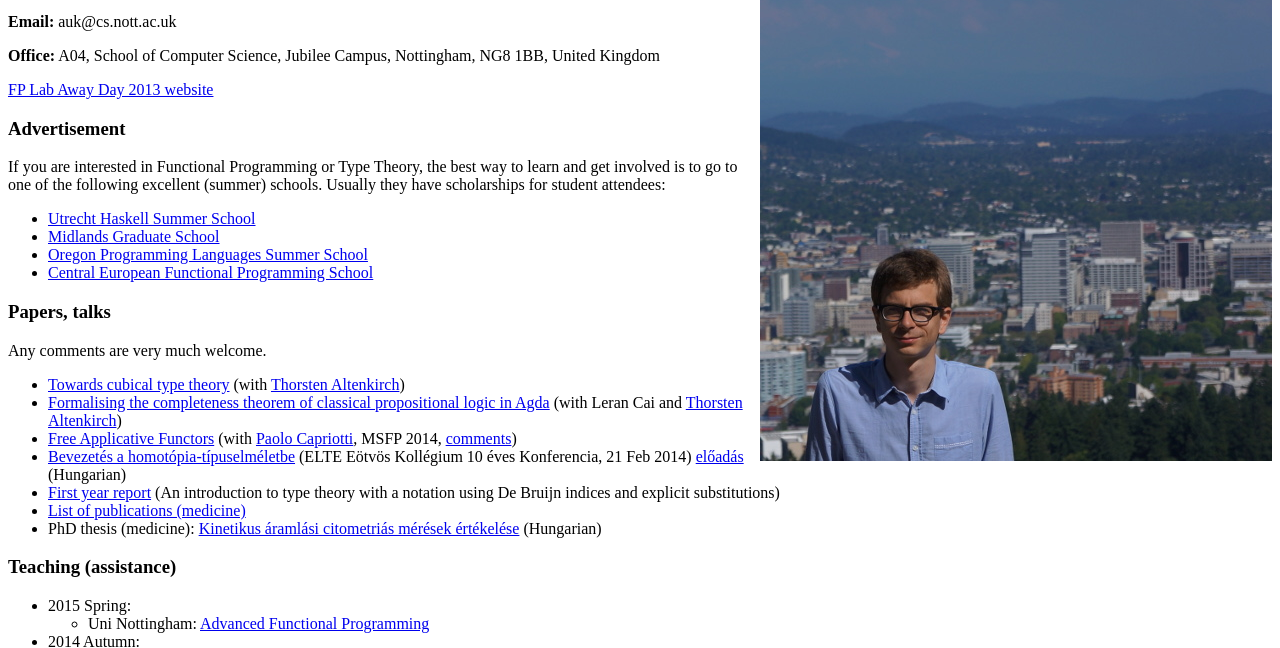
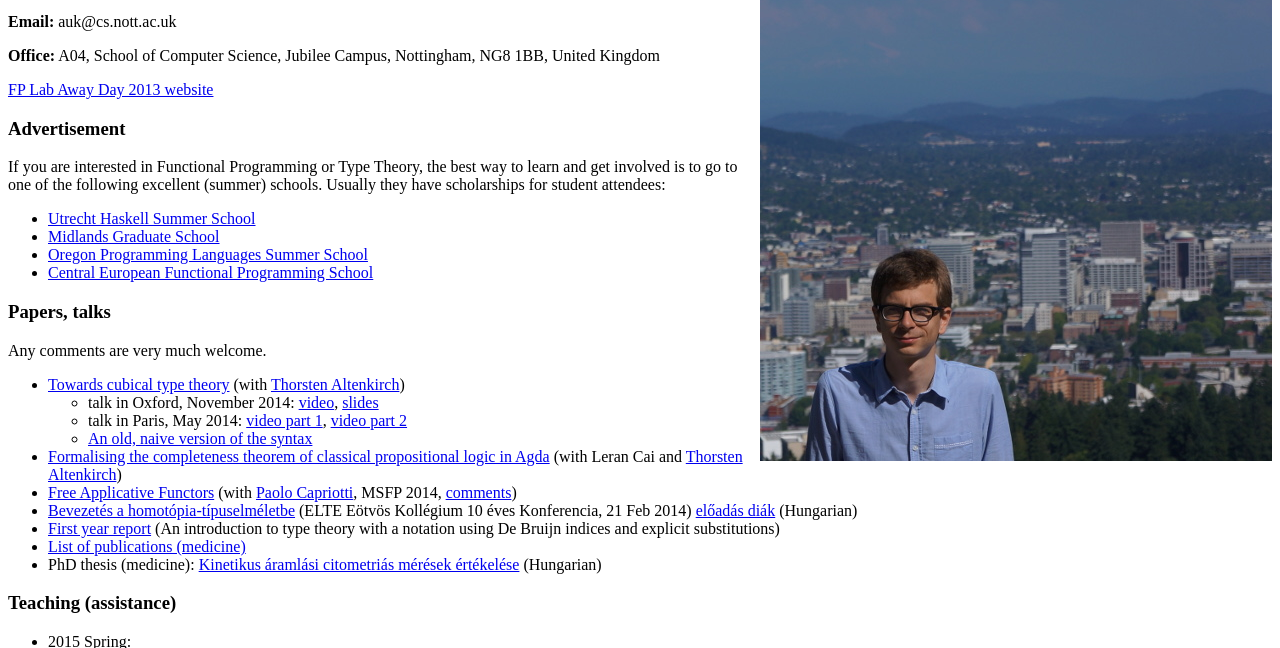
Before and after one commit to akaposi/akaposi.github.io, a plain HTML site: page index.html in a window 1280 px wide. Shown: the part 119-767 px from the top of the page. Drawn offline with Linux system fonts and the light colour scheme.

Commit message:
add talks

```diff
--- a/index.html
+++ b/index.html
@@ -53,9 +53,14 @@
 
 <ul>
 <li><a href="nominal.pdf">Towards cubical type theory</a> (with <a href="http://cs.nott.ac.uk/~txa">Thorsten Altenkirch</a>)
+    <ul>
+    <li>talk in Oxford, November 2014: <a href="https://www.youtube.com/watch?v=Pjz9xRSJHJw">video</a>, <a href="pres_oxford.pdf">slides</a>
+    <li>talk in Paris, May 2014: <a href="https://www.youtube.com/watch?v=B59Gy1nSzSE">video part 1</a>, <a href="https://www.youtube.com/watch?v=pvYdXPtRNDY">video part 2</a>
+    <li><a href="http://www.cs.nott.ac.uk/~txa/publ/ctt.pdf">An old, naive version of the syntax</a>
+    </ul>
 <li><a href="proplogic.pdf">Formalising the completeness theorem of classical propositional logic in Agda</a> (with Leran Cai and <a href="http://cs.nott.ac.uk/~txa">Thorsten Altenkirch</a>)
 <li><a href="http://arxiv.org/abs/1403.0749">Free Applicative Functors</a> (with <a href="http://paolocapriotti.com">Paolo Capriotti</a>, MSFP 2014, <a href="http://www.reddit.com/r/haskell/comments/1zlbe2/free_applicative_functors_paolo_capriotti_ambrus/">comments</a>)
-<li><a href="hott_bevezeto.pdf">Bevezetés a homotópia-típuselméletbe</a> (ELTE Eötvös Kollégium 10 éves Konferencia, 21 Feb 2014) <a href="hott_bevezeto_pres.pdf">előadás</a> (Hungarian)
+<li><a href="hott_bevezeto.pdf">Bevezetés a homotópia-típuselméletbe</a> (ELTE Eötvös Kollégium 10 éves Konferencia, 21 Feb 2014) <a href="hott_bevezeto_pres.pdf">előadás diák</a> (Hungarian)
 <li><a href="fstyearreport.pdf">First year report</a> (An introduction to type theory with a notation using De Bruijn indices and explicit substitutions)
 <li><a href="https://vm.mtmt.hu/search/slist.php?lang=1&AuthorID=10034203&pr_on=on">List of publications (medicine)</a>
 <li>PhD thesis (medicine): <a href="http://phd.sote.hu/mwp/phd_live/vedes/export/kaposiambrus.d.pdf">Kinetikus áramlási citometriás mérések értékelése</a> (Hungarian)
@@ -67,6 +72,7 @@
 <li>2015 Spring:
   <ul>
   <li>Uni Nottingham: <a href="http://www.cs.nott.ac.uk/~gmh/afp.html">Advanced Functional Programming</a>
+  <li>Eötvös Loránd University: Homotopy Type Theory
   </ul>
 <li>2014 Autumn:
   <ul>
```
Also changed, not shown: 1 other file.
